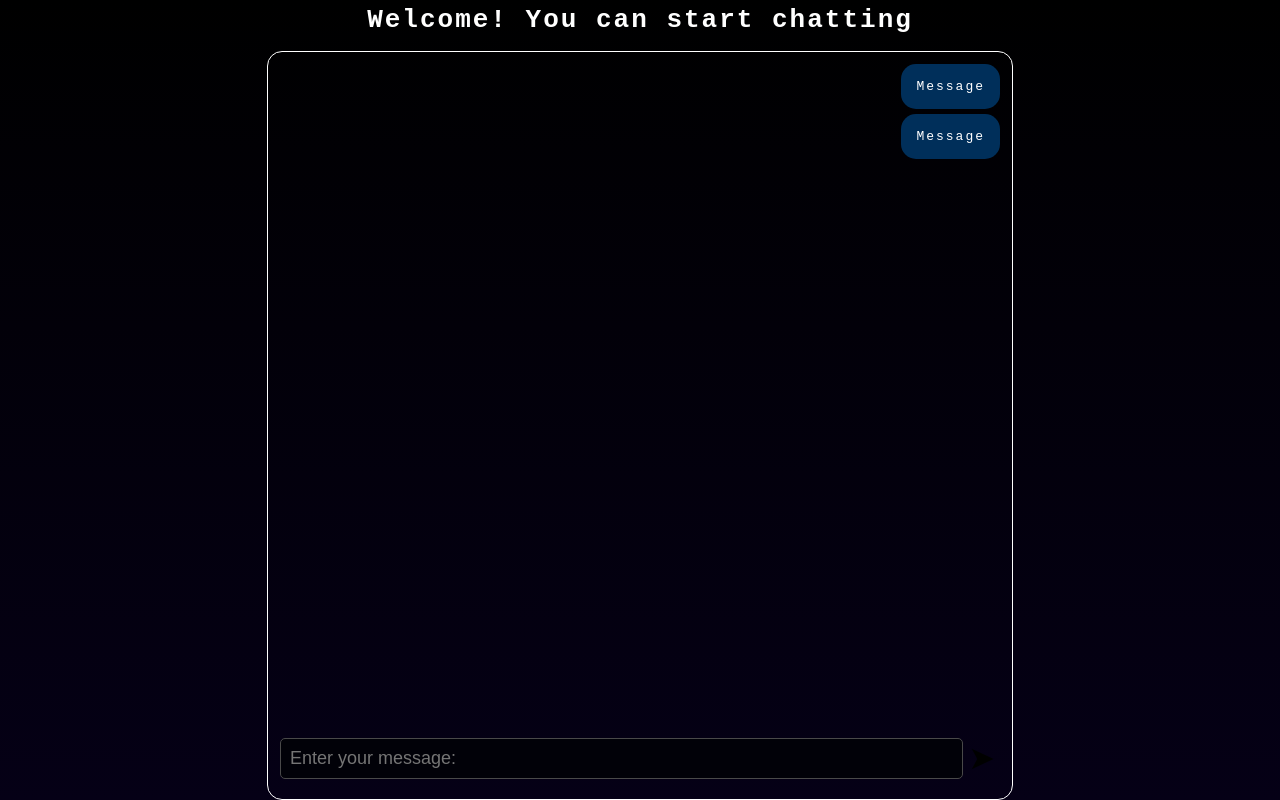
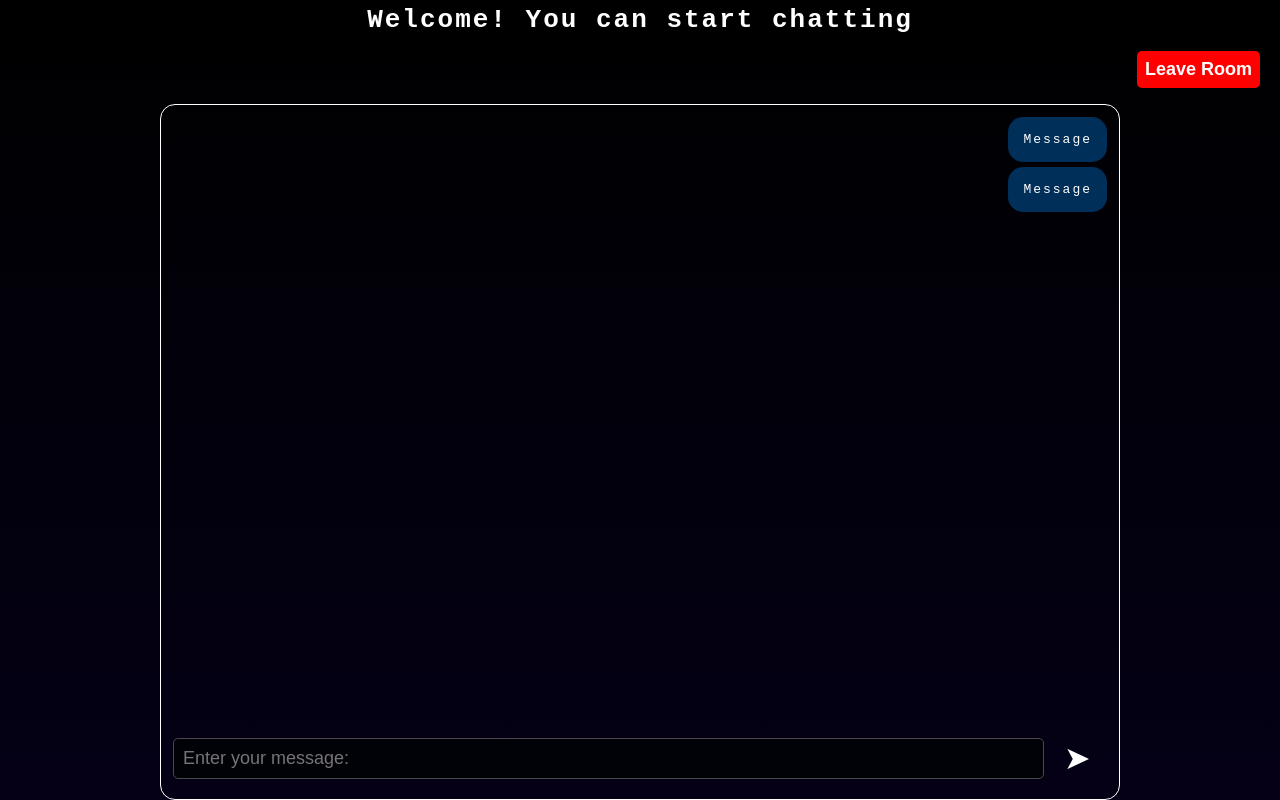
Before and after one commit to Bhumesh01/monorepo-turborepo, a Next.js app in the folder apps/web/: page /chat/1 in a window 1280 px wide. Built offline with nearby package versions, Linux system fonts and the light colour scheme.

Commit message:
leave room button

```diff
--- a/apps/web/app/chat/[roomId]/page.tsx
+++ b/apps/web/app/chat/[roomId]/page.tsx
@@ -3,18 +3,21 @@ import { TextInput } from "@repo/ui/text-input";
 import {ChatBubble} from "@repo/ui/chat-bubble"
 export default function Chat(){
     return(
-        <div style={{display: "flex", flexDirection: "column", justifyContent: "center", backgroundColor: "#020024", backgroundImage: "linear-gradient(0deg,rgb(5, 0, 22) 0%, rgba(0, 0, 0, 1) 100%)", height: "100vh", width: "100vw", alignItems: "center", letterSpacing: "2px", gap: "2vh", color: "white", fontFamily: "monospace", paddingTop: "5px"}}>
+        <div style={{display: "flex", flexDirection: "column", justifyContent: "center", backgroundColor: "#020024", backgroundImage: "linear-gradient(0deg,rgb(5, 0, 22) 0%, rgba(0, 0, 0, 1) 100%)", height: "100vh", width: "100vw", alignItems: "center", letterSpacing: "2px", gap: "2vh", color: "white", fontFamily: "monospace", paddingTop: "5px", textAlign:"center"}}>
             <div>
                 <h1>Welcome! You can start chatting</h1>
             </div>
-            <div style={{display: "flex", flexDirection: "column",justifyContent: "space-between", height: "100vh", border: "1px solid white", padding: "12px", borderRadius: "15px"}}>
+            <div style={{width: "100%", display: "flex", justifyContent: "flex-end", paddingRight: "20px"}}>
+                <Button hover="#ff5050" style={{backgroundColor: "red", border: "none", fontSize: "18px", padding: "8px", borderRadius: "5px", fontWeight: "700", color: "white"}}>Leave Room</Button>
+            </div>
+            <div style={{display: "flex", flexDirection: "column",justifyContent: "space-between", height: "100vh", border: "1px solid white", padding: "12px", borderRadius: "15px", width: "75%"}}>
                 <div style={{display: "flex", overflow: "auto", gap: "5px", flexDirection: "column", alignItems:"end"}}>
                     <ChatBubble></ChatBubble>
                     <ChatBubble></ChatBubble>
                 </div>
-                <div style={{marginBottom: "5px", display: "flex", justifyContent: "space-around", alignItems: "center", width: "90vh"}}>
-                    <TextInput placeholder="Enter your message:  " style={{width: "100vh",padding: "9px", borderRadius: "5px", backgroundColor: "#010108", fontSize: "18px", border: "1px solid #494949"}}></TextInput>
-                    <Button hover="#161422" style={{backgroundColor: "transparent", border: "none", fontSize: "clamp(18px, 3vw, 32px)", padding: "5px", borderRadius: "50px"}}>➤</Button>
+                <div style={{marginBottom: "5px", display: "flex", justifyContent: "space-between", alignItems: "center", width: "100%", gap: "5px"}}>
+                    <TextInput placeholder="Enter your message:  " style={{width: "94%",padding: "9px", borderRadius: "5px", backgroundColor: "#010108", fontSize: "18px", border: "1px solid #494949"}}></TextInput>
+                    <Button hover="#161422" style={{backgroundColor: "transparent", border: "none", fontSize: "clamp(18px, 3vw, 32px)", padding: "5px", width: "6%", borderRadius: "50px", color: "white", marginRight: "2px"}}>➤</Button>
                 </div>
             </div>
         </div>
```
